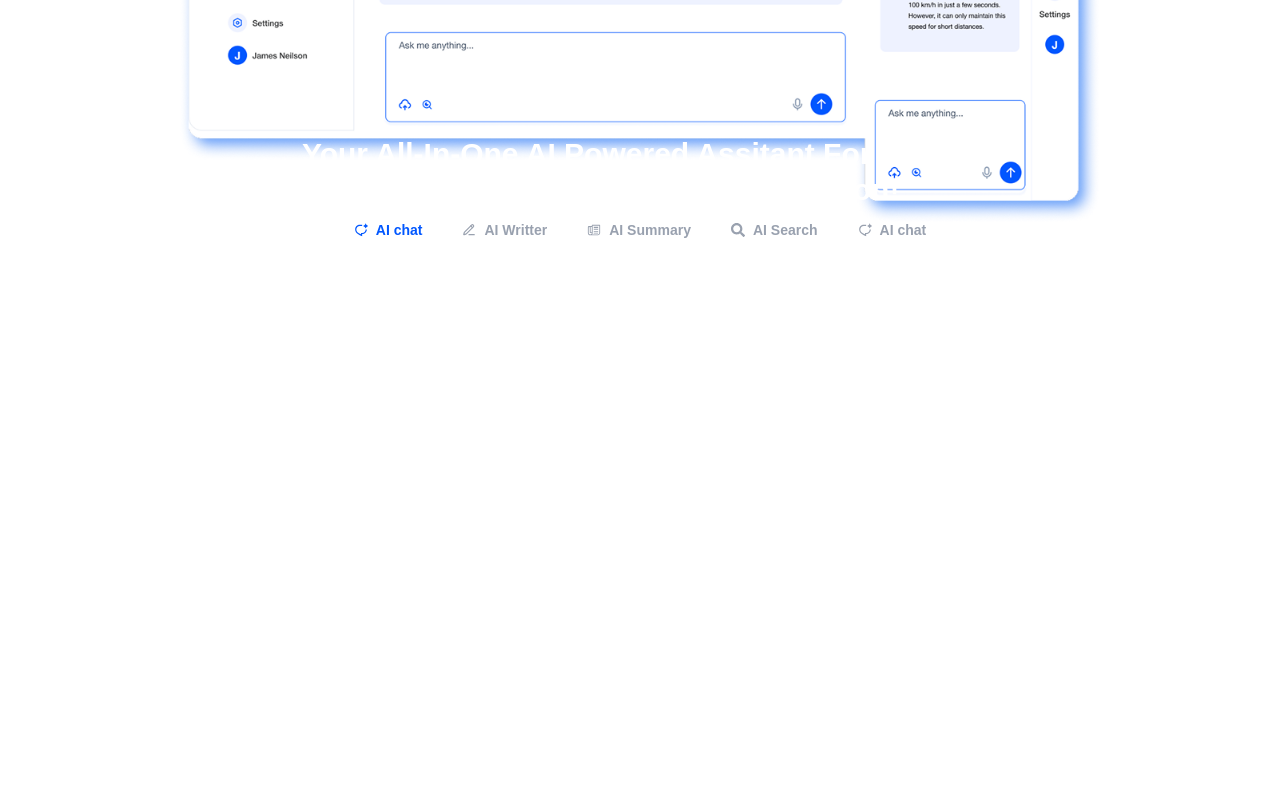
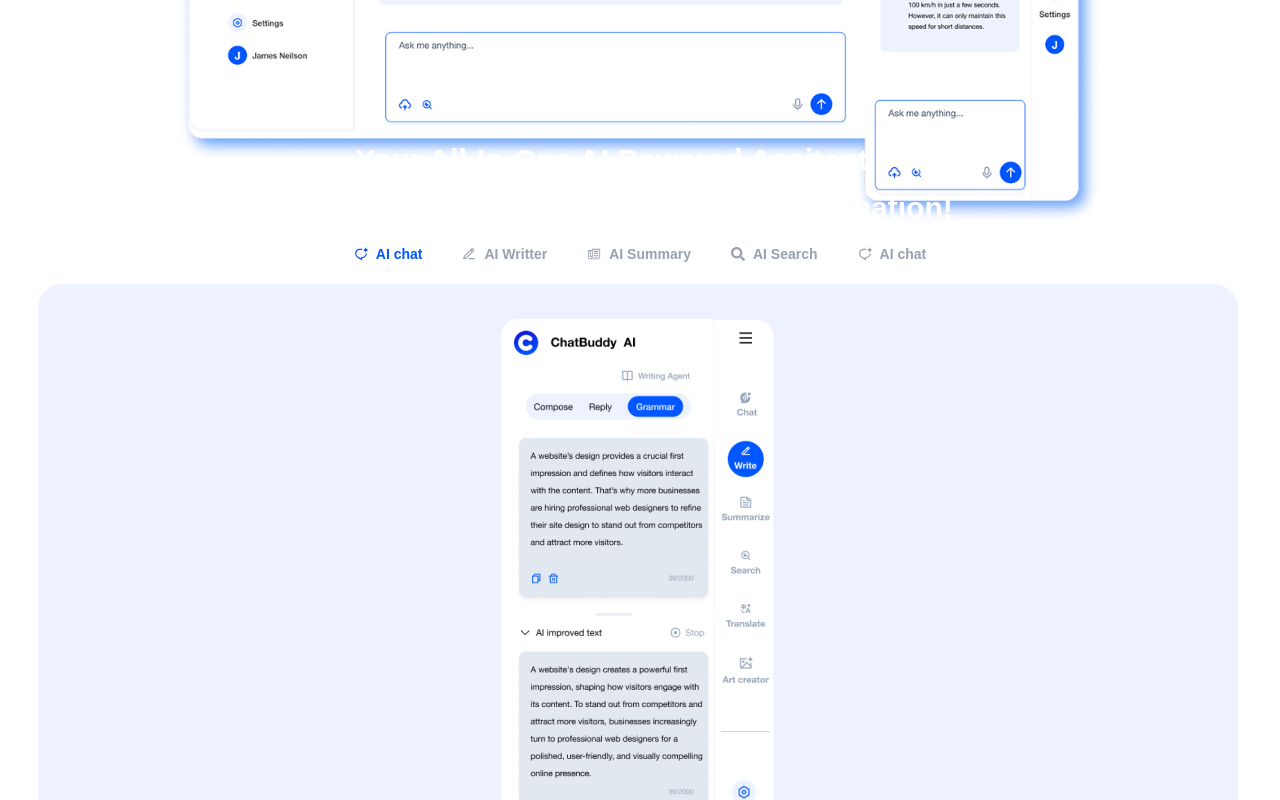
Before and after one commit to Donald2023-source/Readify, a Next.js app: page / in a window 1280 px wide. Shown: the part 900-1700 px from the top of the page. Before the commit the page ends 1163 px from the top, so only its background shows below. Built offline with nearby package versions, Linux system fonts and the light colour scheme.

Commit message:
features

```diff
--- a/app/page.tsx
+++ b/app/page.tsx
@@ -5,6 +5,8 @@
 import { LuPencilLine, LuPhoneMissed } from "react-icons/lu";
 import { IoMdPaper } from "react-icons/io";
 import { FaSearch } from "react-icons/fa";
+import Image from "next/image";
+import frame from "@/public/Frame 105.png";
 const page = () => {
   return (
     <div>
@@ -17,7 +19,7 @@
         {/* features */}
         <div className="mt-38 py-5">
           <div>
-            <h2 className="text-3xl font-bold w-[60%] flex mx-auto text-center mb-3">
+            <h2 className="text-3xl font-bold w-[55%] leading-12 flex mx-auto text-center mb-3">
               Your All-In-One AI Powered Assitant For Instant Support,
               Productivity & Automation!
             </h2>
@@ -44,6 +46,7 @@
               </span>
             </div>
           </div>
+          <Image className="py-5" src={frame} alt="frame" />
         </div>
       </div>
     </div>
```
Also changed, not shown: public/Frame 105.png (added).
